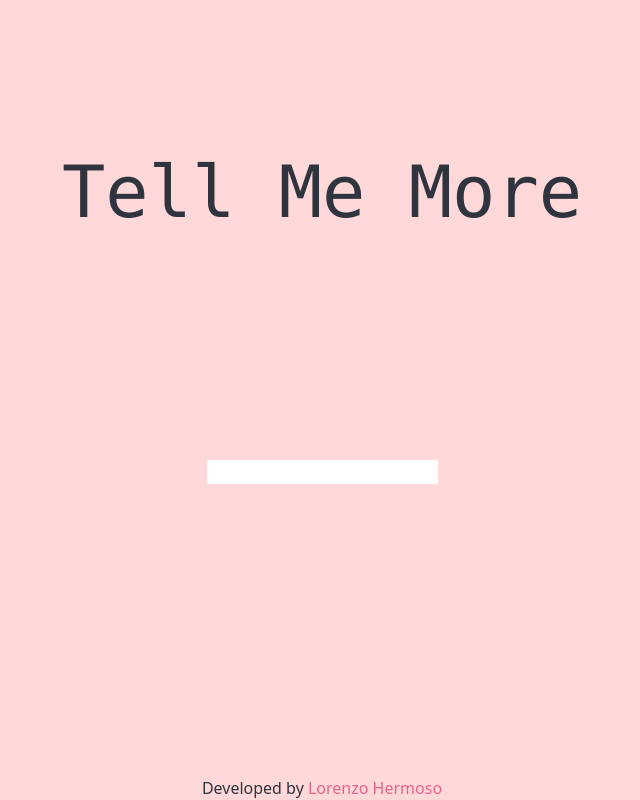
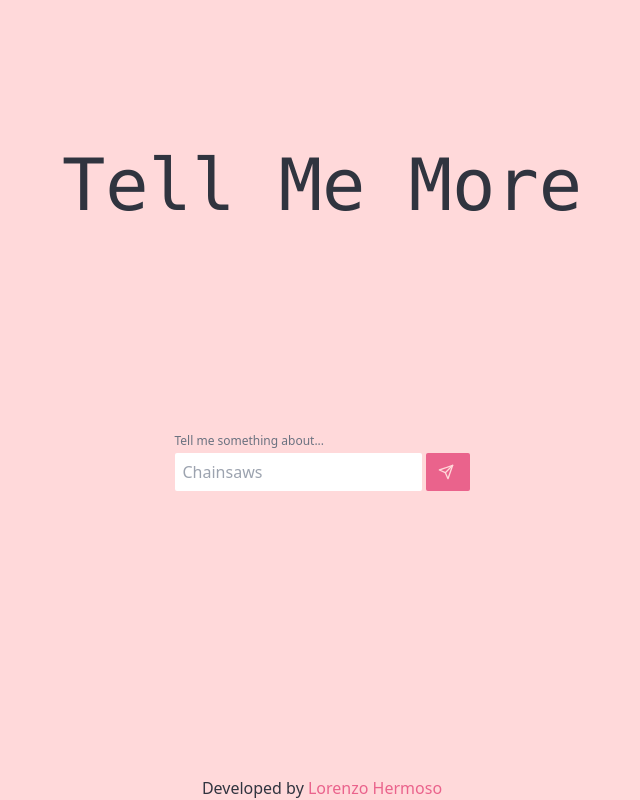
Before and after one commit to lmhmDev/tell-me-more, a Next.js app: page / in a window 1280 px wide. Shown: the whole page, without its empty margins (318-958 px from the left). Built offline with nearby package versions, Linux system fonts and the light colour scheme.

Commit message:
form styles

```diff
--- /dev/null
+++ b/src/components/ChatForm.tsx
@@ -0,0 +1,21 @@
+import React from 'react'
+
+export type Props = {
+	children: React.ReactElement<any, string | React.JSXElementConstructor<any>>
+}
+
+export default function ChatForm() {
+	return (
+		<>
+			<form>
+				<div className='flex relative'>
+					<p className='absolute -top-5 text-gray-500 text-xs'>Tell me something about...</p>
+					<input type='text' name='Input' id='Input' placeholder='Chainsaws' className='h-full outline-none p-2 rounded-sm' />
+					<button type='submit' className='ml-1 py-2 px-3 bg-mainColor rounded-sm'>
+						<svg stroke='currentColor' fill='none' stroke-width='2' viewBox='0 0 24 24' stroke-linecap='round' stroke-linejoin='round' className='h-4 w-4 mr-1 text-mainBg' height='1em' width='1em' xmlns='http://www.w3.org/2000/svg'><line x1='22' y1='2' x2='11' y2='13' /><polygon points='22 2 15 22 11 13 2 9 22 2' /></svg>
+					</button>
+				</div>
+			</form>
+		</>
+	)
+}
--- a/src/components/Dialogue.tsx
+++ /dev/null
@@ -1,15 +0,0 @@
-import React from 'react'
-
-export type Props = {
-	children: React.ReactElement<any, string | React.JSXElementConstructor<any>>
-}
-
-export default function Dialogue() {
-	return (
-		<>
-			<form>
-				<input type='text' name='' id='' />
-			</form>
-		</>
-	)
-}
--- a/src/components/Footer.tsx
+++ b/src/components/Footer.tsx
@@ -1,9 +1,9 @@
 
 export default function Footer() {
 	return (
-		<footer className='flex fixed bottom-0 flex-wrap'>
+		<footer className='flex absolute bottom-0 flex-wrap'>
 			<p>Developed by&nbsp;</p>
-			<a href='https://github.com/lmhmDev' className='text-mainColor'>Lorenzo Hermoso</a>
+			<a href='https://github.com/lmhmDev' className='text-mainColor' target='blank'>Lorenzo Hermoso</a>
 		</footer>
 	)
 }
--- a/src/pages/index.tsx
+++ b/src/pages/index.tsx
@@ -1,6 +1,6 @@
 import Head from 'next/head'
 import Layout from '@/components/Layout'
-import Dialogue from '@/components/Dialogue'
+import ChatForm from '@/components/ChatForm'
 
 export default function Home() {
 	return (
@@ -10,7 +10,7 @@ export default function Home() {
 			</Head>
 			<Layout>
 				<>
-					<Dialogue />
+					<ChatForm />
 				</>
 			</Layout>
 		</>
```
